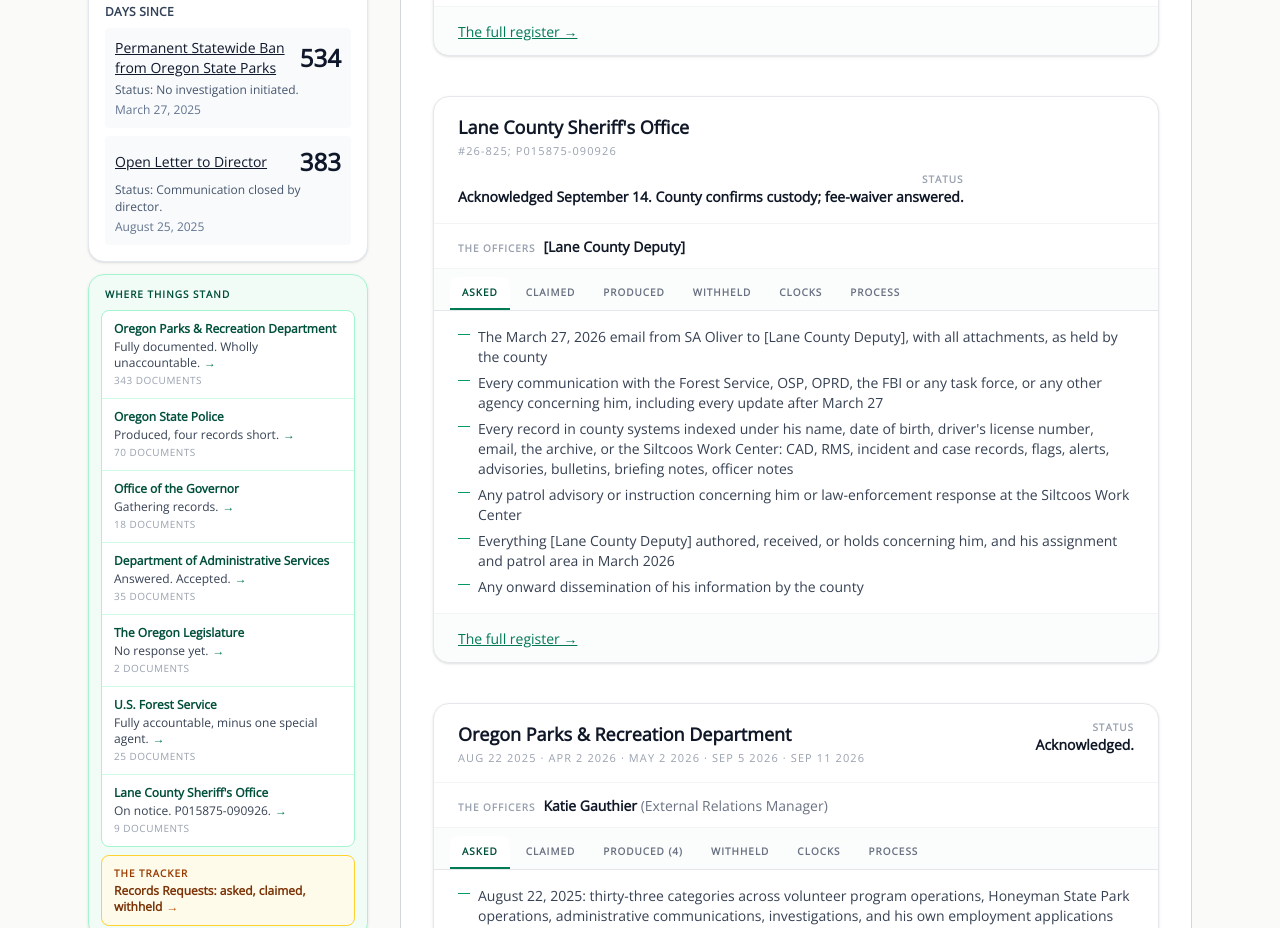
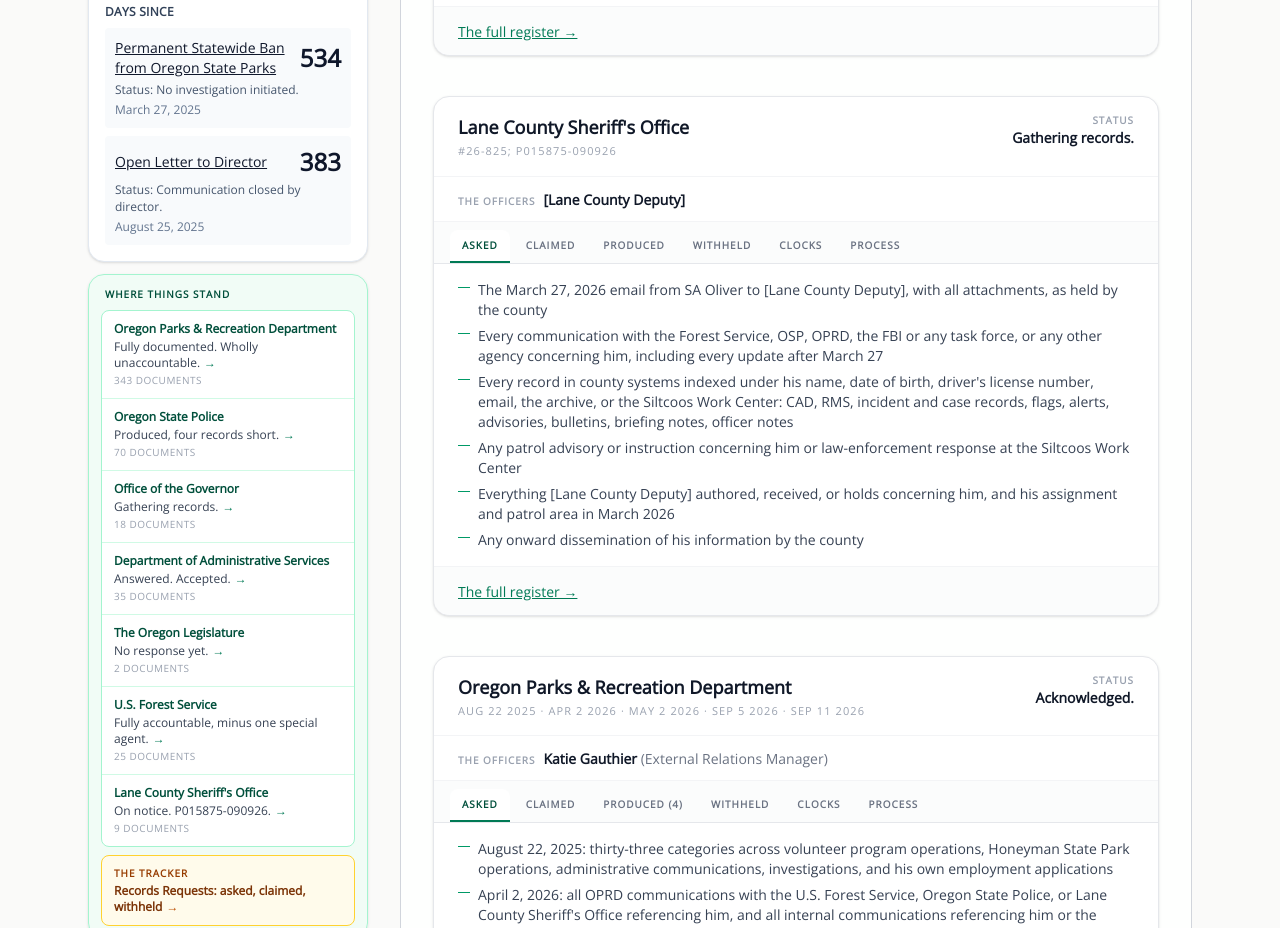
Before and after one commit to rswfire/rswfire.oprd, a Next.js app: page /records-requests in a window 1280 px wide. Shown: the part 1740-2668 px from the top of the page. Built offline with nearby package versions, Linux system fonts and the light colour scheme.

Commit message:
Lane County status: shorten to Gathering records.

```diff
--- a/data/recordsRequests.ts
+++ b/data/recordsRequests.ts
@@ -224,7 +224,7 @@ export const RECORDS_REQUESTS: AgencyRequests[] = [
         slug: "lane-county",
         agency: "Lane County Sheriff's Office",
         refs: "#26-825; P015875-090926",
-        status: "Acknowledged September 14. County confirms custody; fee-waiver answered.",
+        status: "Gathering records.",
         officers: [
             { name: "[Lane County Deputy]" },
         ],
```
